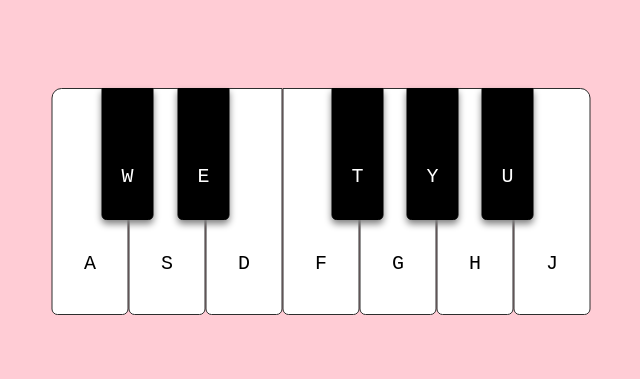
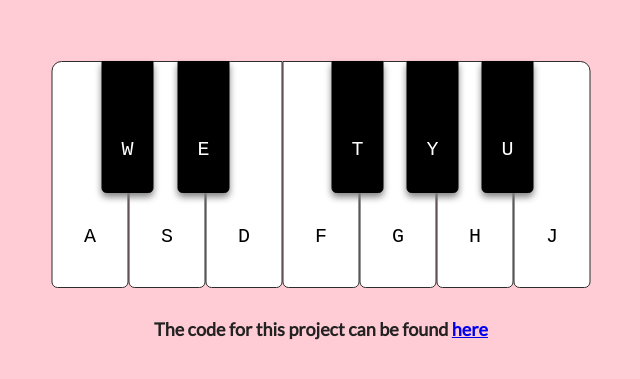
Before and after one commit to Zenoix/Virtual-Piano, a plain HTML site: page index.html in a window 1280 px wide. Shown: the part 199-578 px from the top of the page, without its empty margins (319-959 px from the left). Drawn offline with Linux system fonts and the light colour scheme.

Commit message:
Added repo information

```diff
--- a/index.html
+++ b/index.html
@@ -8,7 +8,7 @@
   <title>Virtual Piano</title>
   <link rel="preconnect" href="https://fonts.googleapis.com">
   <link rel="preconnect" href="https://fonts.gstatic.com" crossorigin>
-  <link href="https://fonts.googleapis.com/css2?family=Oswald&display=swap" rel="stylesheet">
+  <link href="https://fonts.googleapis.com/css2?family=Lato&display=swap" rel="stylesheet">
   <link rel="stylesheet" href="styles/index.css" />
 </head>
 
@@ -30,7 +30,10 @@
       <kbd>Y</kbd>
       <kbd>U</kbd>
     </div>
+    <h2>The code for this project can be found <a href="https://github.com/Zenoix/Virtual-Piano" target="_blank"
+        rel="noopener noreferrer">here</a></h2>
   </div>
+
   <script src="scripts/script.js"></script>
 </body>
 
--- a/styles/index.css
+++ b/styles/index.css
@@ -1,8 +1,8 @@
 body {
     background-color: #ffccd5;
     margin: 0;
-    font-family: 'Oswald', sans-serif;
     font-size: 20px;
+    font-family: 'Lato', sans-serif;
     -webkit-touch-callout: none;
     /* iOS Safari */
     -webkit-user-select: none;
@@ -17,11 +17,18 @@ body {
 }
 
 .container {
-    height: 226px;
+    height: 280px;
     position: absolute;
     top: 50%;
     left: 50%;
     transform: translate(-50%, -50%);
+}
+
+h2 {
+    color: #222222;
+    text-align: center;
+    margin-top: 30px;
+    font-size: 18px;
 }
 
 .white-keys {
```
